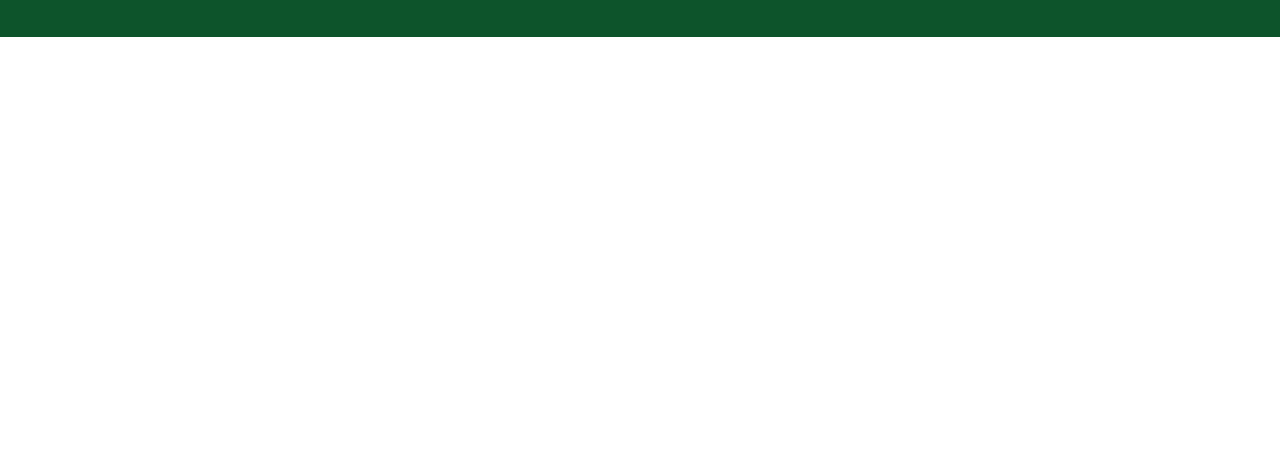
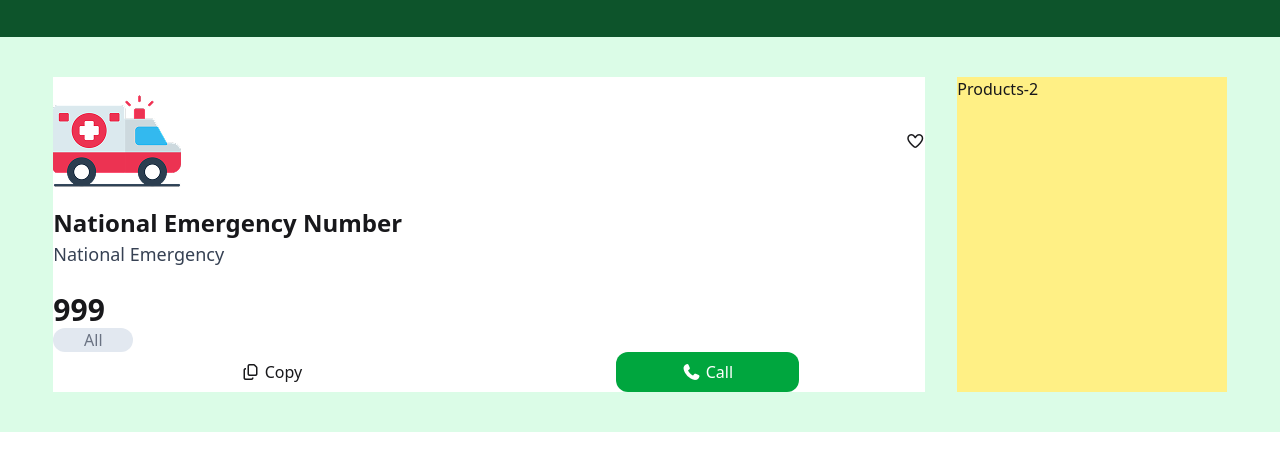
Before and after one commit to faiji31/Emergency-Hotline, a plain HTML site: page index.html in a window 1280 px wide. Shown: the part 343-800 px from the top of the page. Drawn offline with nearby package versions, Linux system fonts and the light colour scheme.

Commit message:
7th commit

```diff
--- a/index.html
+++ b/index.html
@@ -7,6 +7,7 @@
   <link href="https://cdn.jsdelivr.net/npm/daisyui@5" rel="stylesheet" type="text/css" />
 <script src="https://cdn.jsdelivr.net/npm/@tailwindcss/browser@4"></script>
 <link rel="shortcut icon" href="assets/logo-dark.png" type="image/x-icon">
+<link rel="stylesheet" href="https://cdnjs.cloudflare.com/ajax/libs/font-awesome/7.0.0/css/all.min.css" integrity="sha512-DxV+EoADOkOygM4IR9yXP8Sb2qwgidEmeqAEmDKIOfPRQZOWbXCzLC6vjbZyy0vPisbH2SyW27+ddLVCN+OMzQ==" crossorigin="anonymous" referrerpolicy="no-referrer" />
 </head>
 <body>
   <nav class="flex justify-between mx-20 py-5">
@@ -33,12 +34,42 @@
     <h1 class="text-[40px] font-bold text-white">Emergency Service Directory</h1>
     <p class="text-white font-semibold tet-[20px]">Government Emergency Services at Your Fingertip – A Project by  Government of the People’s Republic of Bangladesh</p>
   </section>
-  <main>
-    <section id="products-container">
-      <section id="product-box">
+  <main class="bg-green-100">
+    <section id="products-container" class="w-11/12 mx-auto py-10 grid grid-cols-12 gap-8">
+      <section id="product-box"class="bg-red-200 col-span-9">
+        <div id="cart" class="bg-white">
+          <div class="flex justify-between items-center">
+            <img src="assets/ambulance.png" alt="">
+            <i class="fa-regular fa-heart"></i>
+
+          </div>
+          <h1 class="font-bold text-[24px]">National Emergency Number</h1>
+          <p class="text-[18px] text-gray-700">National Emergency</p>
+          <br>
+
+          <h1 class="text-3xl font-bold" >999</h1>
+          <p class="bg-slate-200 w-[80px] rounded-full text-center text-1xl text-gray-500">All</p>
+          <div class="flex justify-around">
+            <div class="bg-white shadow-gray-700 rounded-xl w-[183px] h-[40px] text-center pt-2 ">
+              <i class="fa-regular fa-copy"></i>
+              <button>Copy</button>
+
+            </div>
+            <div class="bg-green-600 w-[183px] h-[40px] text-center rounded-xl pt-2 text-white">
+              <i class="fa-solid fa-phone"></i>
+              <button>Call</button>
+            </div>
+
+
+          </div>
+
+
+        </div>
 
       </section>
-      <aside></aside>
+      <aside id="cart-box" class="bg-yellow-200 col-span-3">
+        <h1>Products-2</h1>
+      </aside>
     </section>
   </main>
 </body>
```
